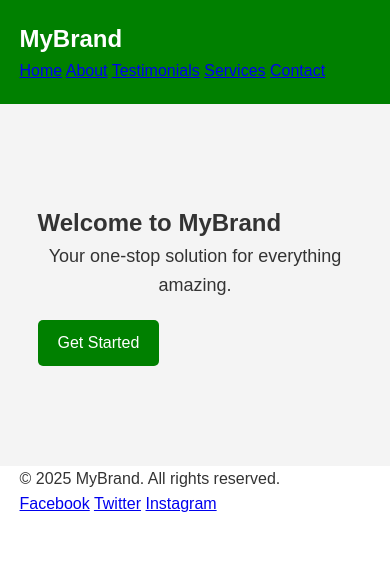
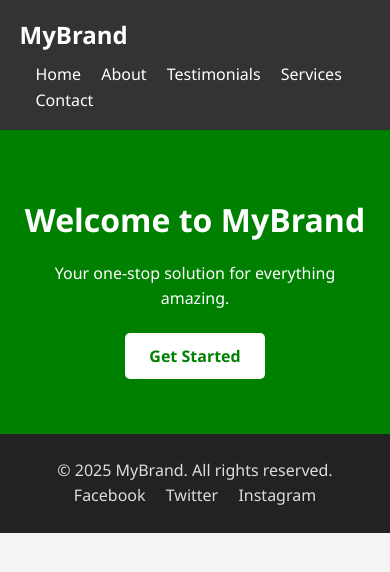
Before and after one commit to indian3lion6/Intern_practice, a plain HTML site: page index.html in a window 390 px wide. Drawn offline with Linux system fonts and the light colour scheme.

Commit message:
Update style.css

```diff
--- a/style.css
+++ b/style.css
@@ -1,127 +1,118 @@
-/* General Styles */
+/* Base styles */
 * {
   margin: 0;
   padding: 0;
   box-sizing: border-box;
-  font-family: Arial, sans-serif;
 }
 
 body {
+  font-family: 'Segoe UI', sans-serif;
   line-height: 1.6;
-  background-color: #fff;
+  background: #f4f4f4;
   color: #333;
+}
+
+.container {
+  width: 90%;
+  max-width: 1100px;
+  margin: auto;
 }
 
 /* Header */
 header {
-  background-color: green;
-  color: white;
-  padding: 20px 0;
+  background: #333;
+  color: #fff;
+  padding: 1rem 0;
 }
 
-.container {
-  width: 90%;
-  max-width: 1200px;
-  margin: auto;
+.nav-container {
   display: flex;
   justify-content: space-between;
   align-items: center;
-  flex-wrap: wrap;
 }
 
 .logo {
-  font-size: 24px;
+  font-size: 1.5rem;
   font-weight: bold;
 }
 
-.nav-links {
-  list-style: none;
-  display: flex;
-  gap: 20px;
+.nav a {
+  color: #fff;
+  margin-left: 1rem;
+  text-decoration: none;
 }
 
-.nav-links li a {
+.nav a:hover {
+  text-decoration: underline;
+}
+
+/* Hero Section */
+.hero {
+  background: green;
   color: white;
+  padding: 4rem 0;
+  text-align: center;
+}
+
+.hero h1 {
+  font-size: 2.5rem;
+  margin-bottom: 1rem;
+}
+
+.hero p {
+  font-size: 1.2rem;
+  margin-bottom: 2rem;
+}
+
+.btn {
+  background: white;
+  color: green;
+  padding: 0.75rem 1.5rem;
+  border-radius: 5px;
   text-decoration: none;
   font-weight: bold;
 }
 
-/* Hero Section */
-.hero {
-  background: #f4f4f4;
-  padding: 100px 20px;
+/* Footer */
+footer {
+  background: #222;
+  color: #ddd;
+  padding: 1.5rem 0;
   text-align: center;
 }
 
-.hero h2 {
-  font-size: 36px;
-  margin-bottom: 10px;
+.footer-content {
+  display: flex;
+  flex-direction: column;
+  align-items: center;
 }
 
-.hero p {
-  font-size: 18px;
-  margin-bottom: 20px;
+.socials a {
+  color: #ddd;
+  margin: 0 0.5rem;
+  text-decoration: none;
 }
 
-.btn {
-  background-color: green;
-  color: white;
-  padding: 10px 20px;
-  text-decoration: none;
-  border-radius: 5px;
+.socials a:hover {
+  color: #fff;
 }
 
-/* Features Section */
-.features {
-  padding: 60px 20px;
-  background-color: #eaf6f6;
-  text-align: center;
+/* Responsive Design */
+@media (max-width: 768px) {
+  .nav-container {
+    flex-direction: column;
+    align-items: flex-start;
+  }
+
+  .nav {
+    margin-top: 0.5rem;
+  }
+
+  .hero h1 {
+    font-size: 2rem;
+  }
+
+  .hero p {
+    font-size: 1rem;
+  }
 }
-
-.features h2 {
-  margin-bottom: 30px;
-}
-
-.feature-grid {
-  display: flex;
-  justify-content: space-around;
-  flex-wrap: wrap;
-  gap: 20px;
-}
-
-.feature {
-  flex: 1;
-  min-width: 250px;
-  background-color: white;
-  padding: 20px;
-  border-radius: 8px;
-  box-shadow: 0 2px 8px rgba(0,0,0,0.1);
-}
-
-/* About Section */
-.about {
-  padding: 60px 20px;
-  text-align: center;
-  background-color: #f9f9f9;
-}
-
-/* Testimonials */
-.testimonials {
-  padding: 60px 20px;
-  text-align: center;
-  background-color: #fff;
-}
-
-.testimonial {
-  max-width: 600px;
-  margin: 20px auto;
-  font-style: italic;
-  border-left: 4px solid green;
-  padding-left: 20px;
-}
-
-/* Contact */
-.contact {
-  padding: 60px 20
-
-}
```
